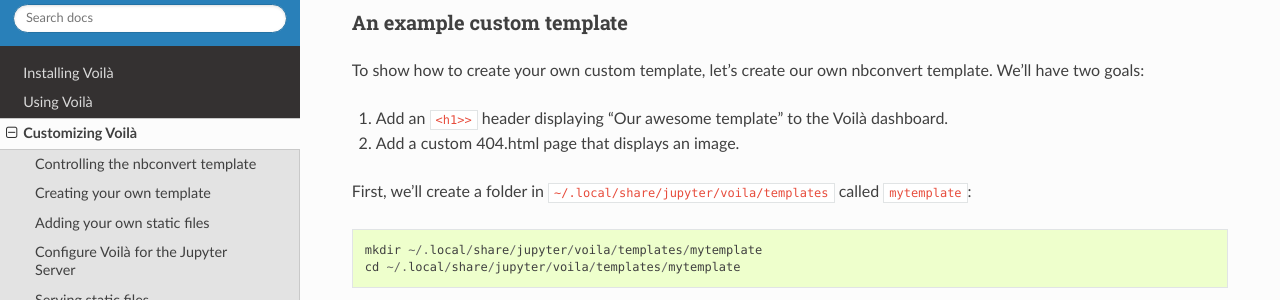
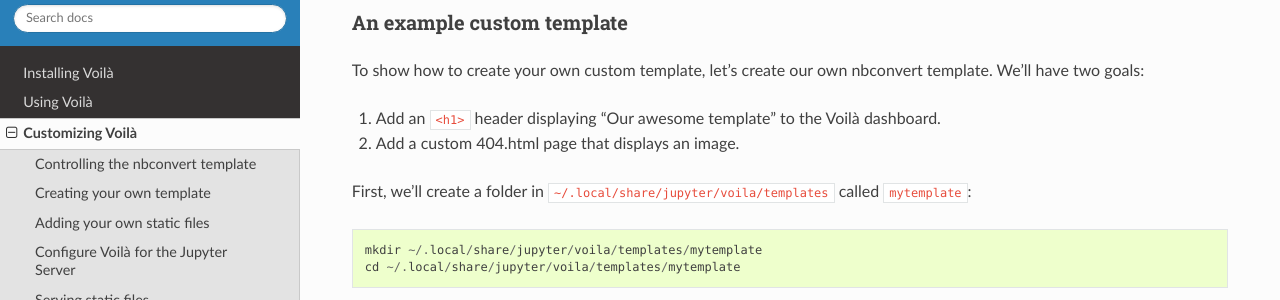
Before and after one commit to voila-dashboards/voila, a Sphinx documentation site: the page built from docs/source/customize.rst, in a window 1280 px wide and 900 px high, scrolled down 1612 px. Shown: the part 147-447 px from the top of the window. Built offline with Sphinx 7.4.7 and the Read the Docs theme 2.0.0, drawn with Linux system fonts in a browser that asks for light colours.

Commit message:
Remove extra `>` in the customizing docs

```diff
--- a/docs/source/customize.rst
+++ b/docs/source/customize.rst
@@ -108,7 +108,7 @@
 To show how to create your own custom template, let's create our own nbconvert template.
 We'll have two goals:
 
-1. Add an ``<h1>>`` header displaying "Our awesome template" to the Voilà dashboard.
+1. Add an ``<h1>`` header displaying "Our awesome template" to the Voilà dashboard.
 2. Add a custom 404.html page that displays an image.
 
 First, we'll create a folder in ``~/.local/share/jupyter/voila/templates`` called ``mytemplate``::
```
